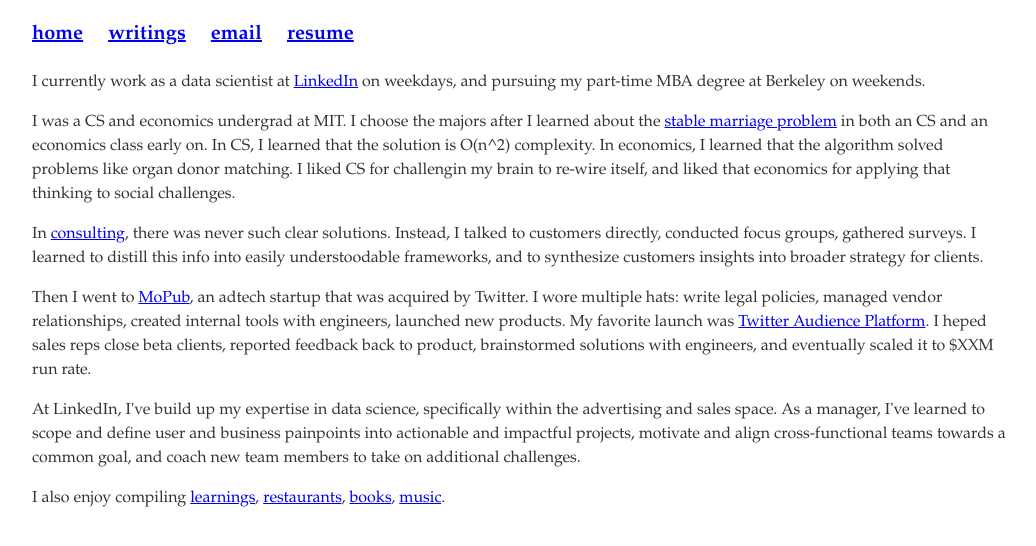
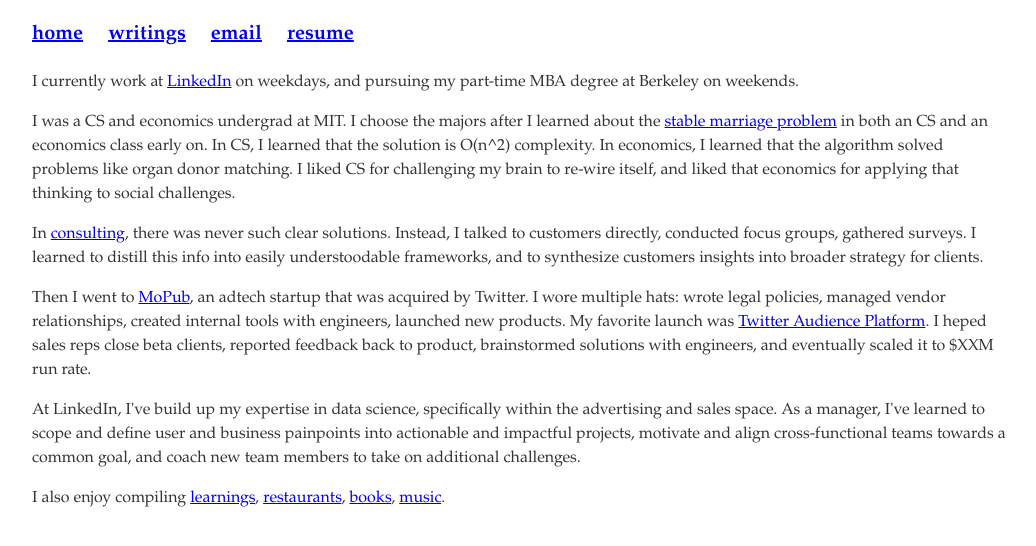
Before and after one commit to kyh14/kellyyh, a Jekyll site: the page built from index.html, in a window 1280 px wide. Shown: the top 546 px of the page, without its empty margins (118-1154 px from the left). Built offline with Jekyll 4.4.1, drawn with Linux system fonts in a browser that asks for light colours.

Commit message:
fixed typos

```diff
--- a/_data/education.yml
+++ b/_data/education.yml
@@ -6,6 +6,7 @@
     - award: Research Assistant for <a href="http://economics.mit.edu/files/11646">Professor Autor and Pathak</a>
     - award: Chosen to be one of the 13 students for the <a href="http://web.mit.edu/summerwash/">MIT DC summer program</a>
     - award: Project Leader for a 18-people <a href="https://sealnetonline.org/past-projects/summer-projects-2010/project-philippines-2010/">volunteer project</a> in the Philippines
+    - award: Co-producer for <a href="https://exchange.prx.org/group_accounts/8643-terrascoperadio">Terrascope Radio</a> (check out this special on <a href="https://terrascope.mit.edu/radio/iceland-volcanoes-geysers-and-fish-oh-my/">Iceland</a>)
   summary:
 
 - degree: Part-time MBA
--- a/index.html
+++ b/index.html
@@ -5,15 +5,15 @@
 
 <div class="blurb">
 
-<p>I currently work as a data scientist at <a href="https://business.linkedin.com/marketing-solutions">LinkedIn</a> on weekdays, and pursuing my part-time MBA degree at Berkeley on weekends. </p>
+<p>I currently work at <a href="https://business.linkedin.com/marketing-solutions">LinkedIn</a> on weekdays, and pursuing my part-time MBA degree at Berkeley on weekends. </p>
 
-<p> I was a CS and economics undergrad at MIT. I choose the majors after I learned about the <a href="https://en.wikipedia.org/wiki/Stable_marriage_problem">stable marriage problem</a> in both an CS and an economics class early on. In CS, I learned that the solution is O(n^2) complexity. In economics, I learned that the algorithm solved problems like organ donor matching. I liked CS for challengin my brain to re-wire itself, and liked that economics for applying that thinking to social challenges.
+<p> I was a CS and economics undergrad at MIT. I choose the majors after I learned about the <a href="https://en.wikipedia.org/wiki/Stable_marriage_problem">stable marriage problem</a> in both an CS and an economics class early on. In CS, I learned that the solution is O(n^2) complexity. In economics, I learned that the algorithm solved problems like organ donor matching. I liked CS for challenging my brain to re-wire itself, and liked that economics for applying that thinking to social challenges.
 </p>
 
 <p> In <a href="http://www.thecambridgegroup.com/">consulting</a>, there was never such clear solutions. Instead, I talked to customers directly, conducted focus groups, gathered surveys. I learned to distill this info into easily understoodable frameworks, and to synthesize customers insights into broader strategy for clients.
 </p>
 
-<p> Then I went to <a href="https://www.mopub.com/">MoPub</a>, an adtech startup that was acquired by Twitter. I wore multiple hats: write legal policies, managed vendor relationships, created internal tools with engineers, launched new products. My favorite launch was <a href="https://blog.twitter.com/marketing/en_us/a/2015/increase-your-reach-on-and-off-twitter-with-the-twitter-audience-platform.html">Twitter Audience Platform</a>. I heped sales reps close beta clients, reported feedback back to product, brainstormed solutions with engineers, and eventually scaled it to $XXM run rate.
+<p> Then I went to <a href="https://www.mopub.com/">MoPub</a>, an adtech startup that was acquired by Twitter. I wore multiple hats: wrote legal policies, managed vendor relationships, created internal tools with engineers, launched new products. My favorite launch was <a href="https://blog.twitter.com/marketing/en_us/a/2015/increase-your-reach-on-and-off-twitter-with-the-twitter-audience-platform.html">Twitter Audience Platform</a>. I heped sales reps close beta clients, reported feedback back to product, brainstormed solutions with engineers, and eventually scaled it to $XXM run rate.
 </p>
 
 <p> At LinkedIn, I've build up my expertise in data science, specifically within the advertising and sales space. As a manager, I've learned to scope and define user and business painpoints into actionable and impactful projects, motivate and align cross-functional teams towards a common goal, and coach new team members to take on additional challenges.
```
